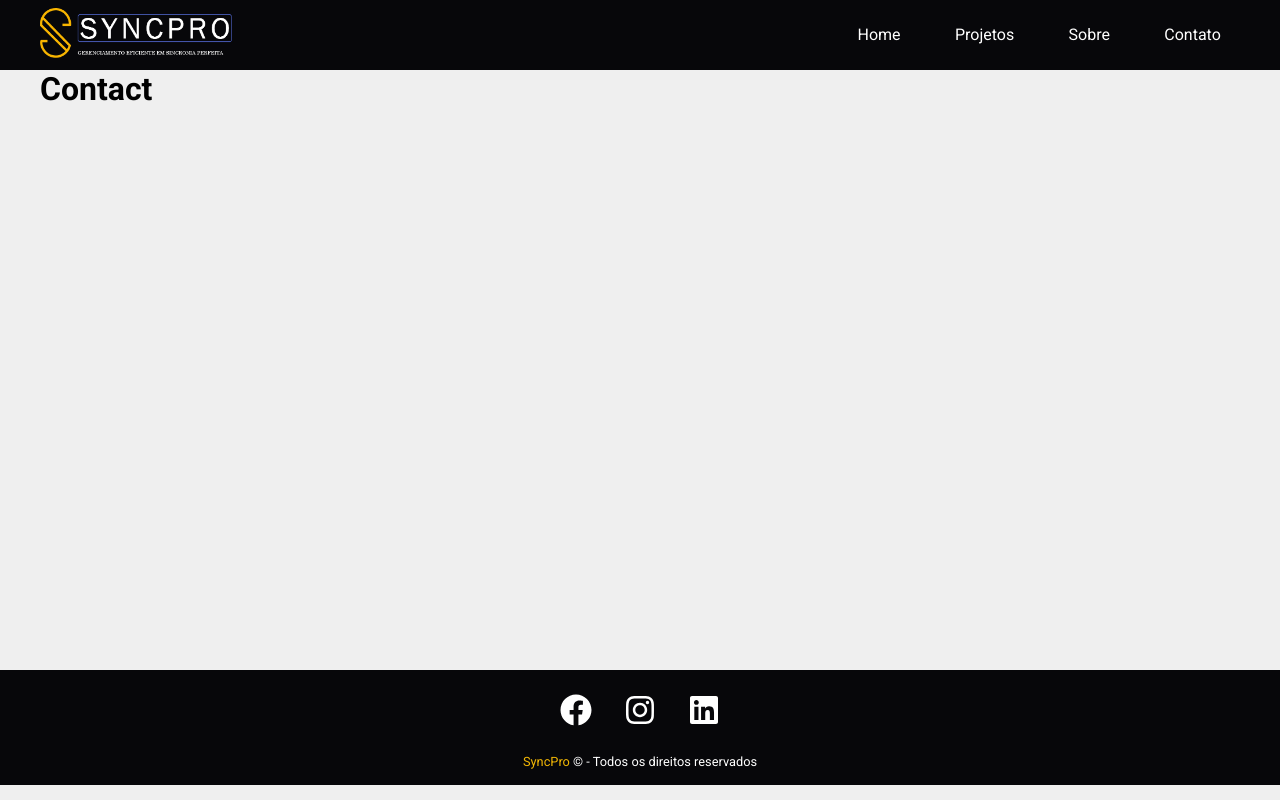
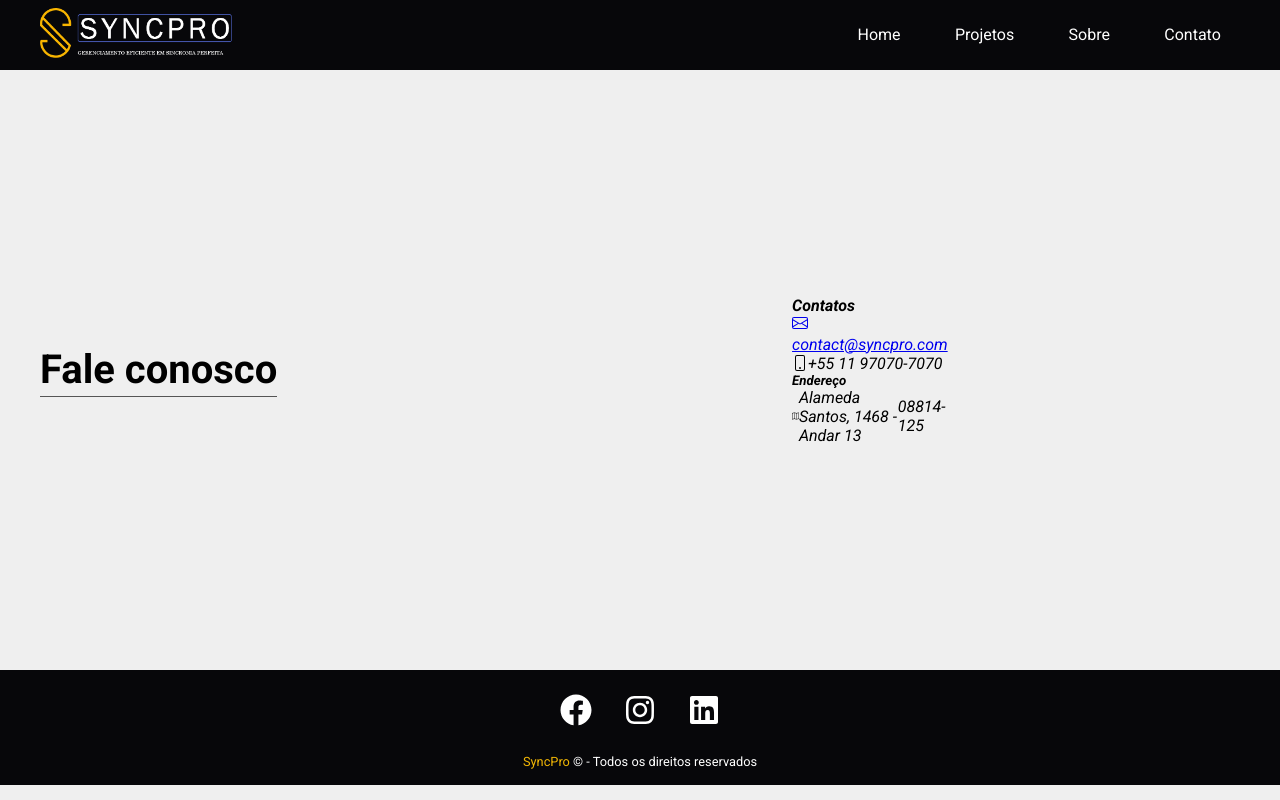
Before and after one commit to LucasCr95/SyncPro, a React (Create React App) app in the folder syncpro/: page /contact in a window 1280 px wide. Built offline with nearby package versions, Linux system fonts and the light colour scheme.

Commit message:
230816
inicia a sessao contatos da page

```diff
--- a/syncpro/src/components/pages/Contact.js
+++ b/syncpro/src/components/pages/Contact.js
@@ -1,5 +1,34 @@
+import { BsEnvelope, BsPhone, BsMap } from 'react-icons/bs'
+
+import styles from './Contact.module.css'
+
 export default function Contact() {
     return (
-        <h1>Contact</h1>
+      <div className={ styles.contact_container }>
+         <div>
+            <h1>Fale conosco</h1>
+         </div>
+         <div className={ styles.info_contact_container}>
+            <address>
+               <h4>Contatos</h4>
+                  <div>
+                     <a href='mailto:contact@syncpro.com'>
+                        <BsEnvelope />
+                        <p>contact@syncpro.com</p>
+                     </a>
+                  </div>
+                  <div>
+                     <BsPhone />
+                     <p>+55 11 97070-7070</p>
+                  </div>
+               <h5>Endereço</h5>
+               <div>
+                  <BsMap />
+                  <p>Alameda Santos, 1468 - Andar 13</p>
+                  <p>08814-125</p>
+               </div>
+            </address>
+         </div>
+      </div>
     )
 }
--- /dev/null
+++ b/syncpro/src/components/pages/Contact.module.css
@@ -0,0 +1,29 @@
+.contact_container {
+   width: 100%;
+   display: flex;
+   justify-content: space-between;
+}
+
+.contact_container div h1 {
+   font-size: 2.5rem;
+   width: fit-content;
+   padding: .2rem 0;
+   border-bottom: 1px solid #555555;
+}
+
+.contact_container div {
+   display: flex;
+   align-items: center;
+   width: 48%;
+}
+
+.info_contact_container {
+   width: 100%;
+   display: flex;
+   flex-direction: column;
+   justify-content: center;
+}
+
+.info_contact_container a svg {
+   display: inline-block;
+}
--- a/syncpro/src/components/pages/Home.module.css
+++ b/syncpro/src/components/pages/Home.module.css
@@ -10,8 +10,8 @@
 }
 
 .home_title_container h1 {
-    font-size: 2.5rem;
-    margin-bottom: 1.5rem;
+   font-size: 2.5rem;
+   margin-bottom: 1.5rem;
 }
 
 .home_title_container h1 span {
```
Also changed, not shown: syncpro/src/components/pages/NewProject.module.css (+5 -5 lines).
